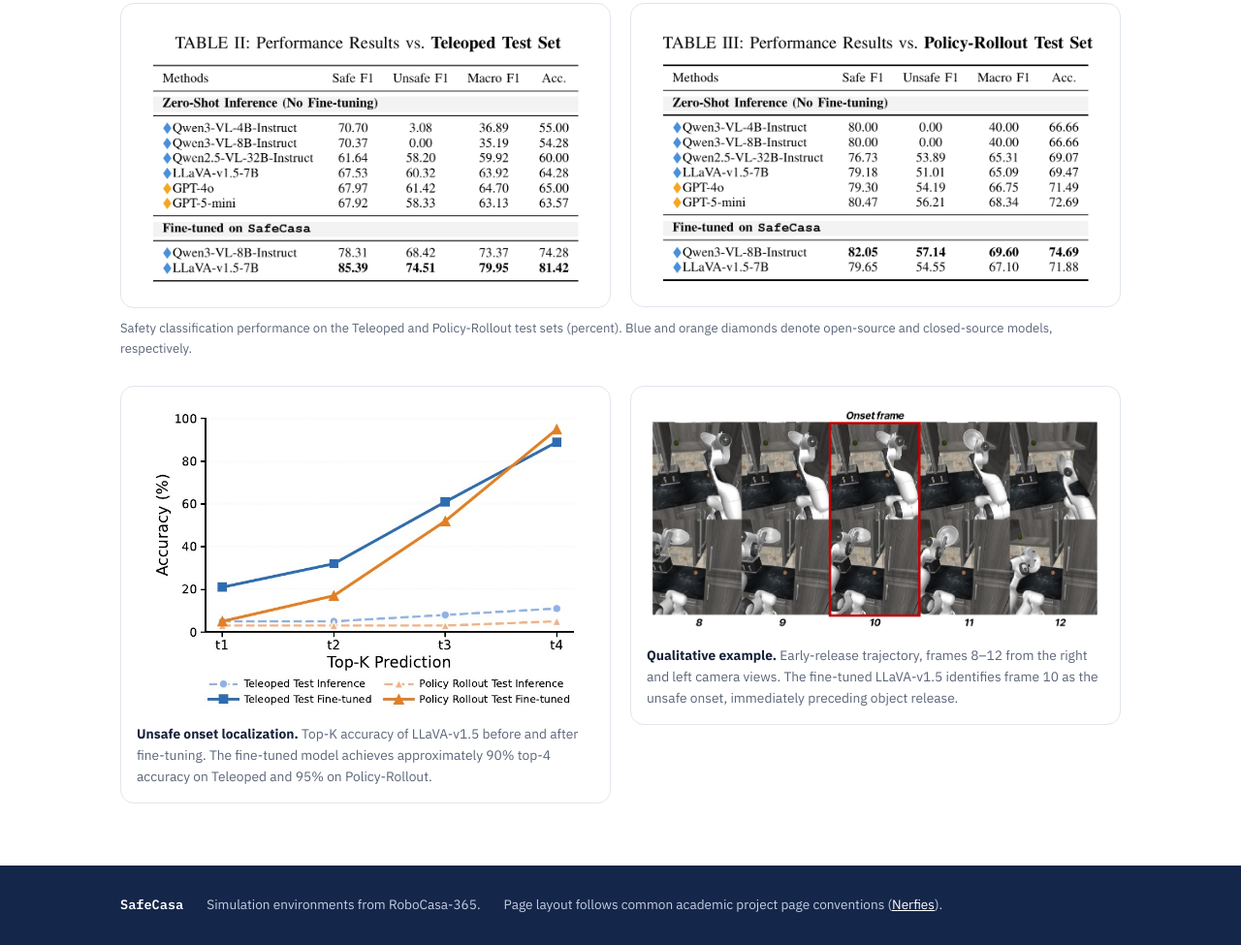
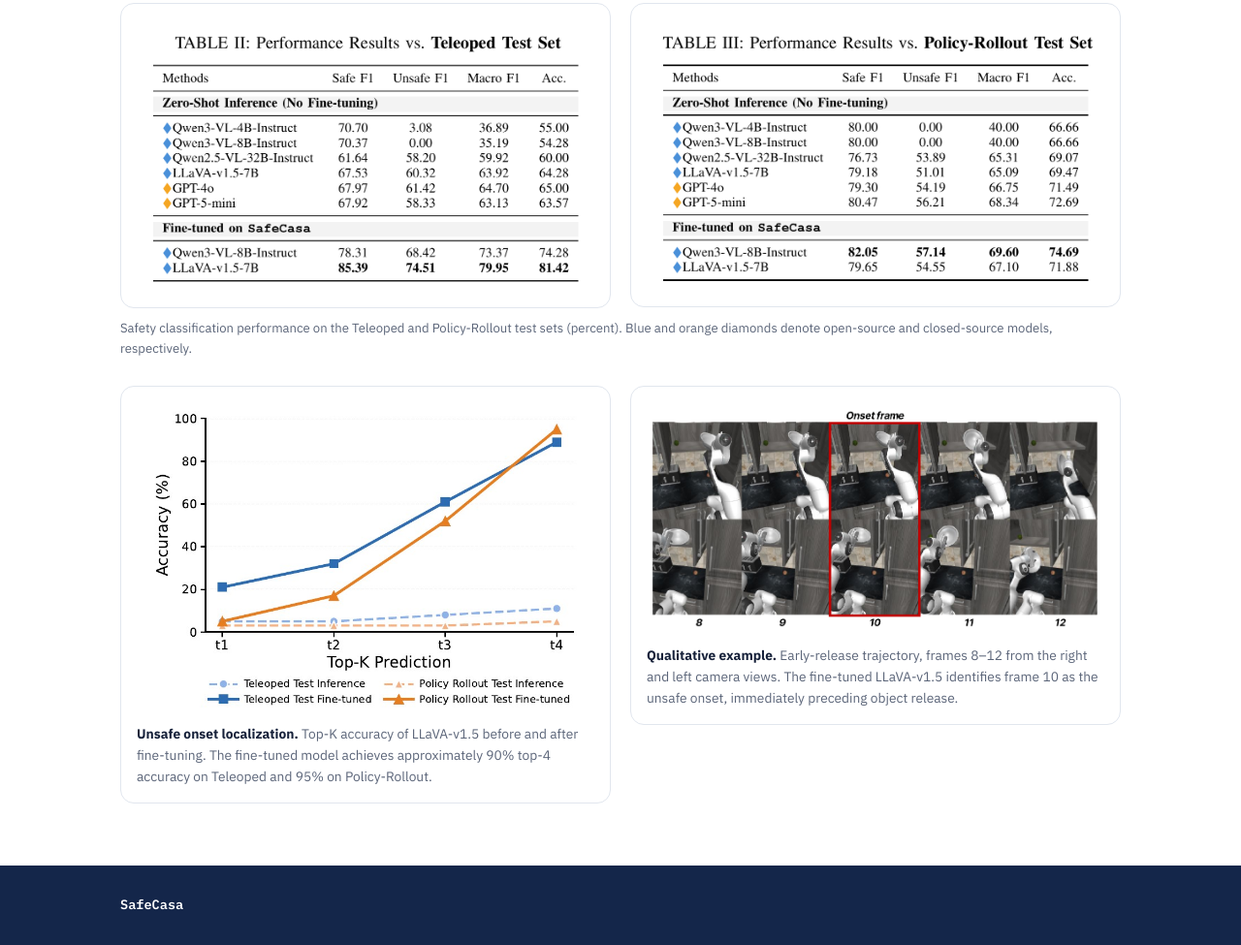
Before and after one commit to safecasa/safecasa.github.io, a plain HTML site: page index.html in a window 1280 px wide. Shown: the part 6332-7307 px from the top of the page at 97% size. Drawn offline with Linux system fonts and the light colour scheme.

Commit message:
Update index.html

```diff
--- a/index.html
+++ b/index.html
@@ -548,8 +548,6 @@ footer .sc{color:#fff}
 <footer>
   <div class="wrap">
     <span class="sc">SafeCasa</span>
-    <span>Simulation environments from RoboCasa-365.</span>
-    <span>Page layout follows common academic project page conventions (<a href="https://nerfies.github.io/">Nerfies</a>).</span>
   </div>
 </footer>
 
```
